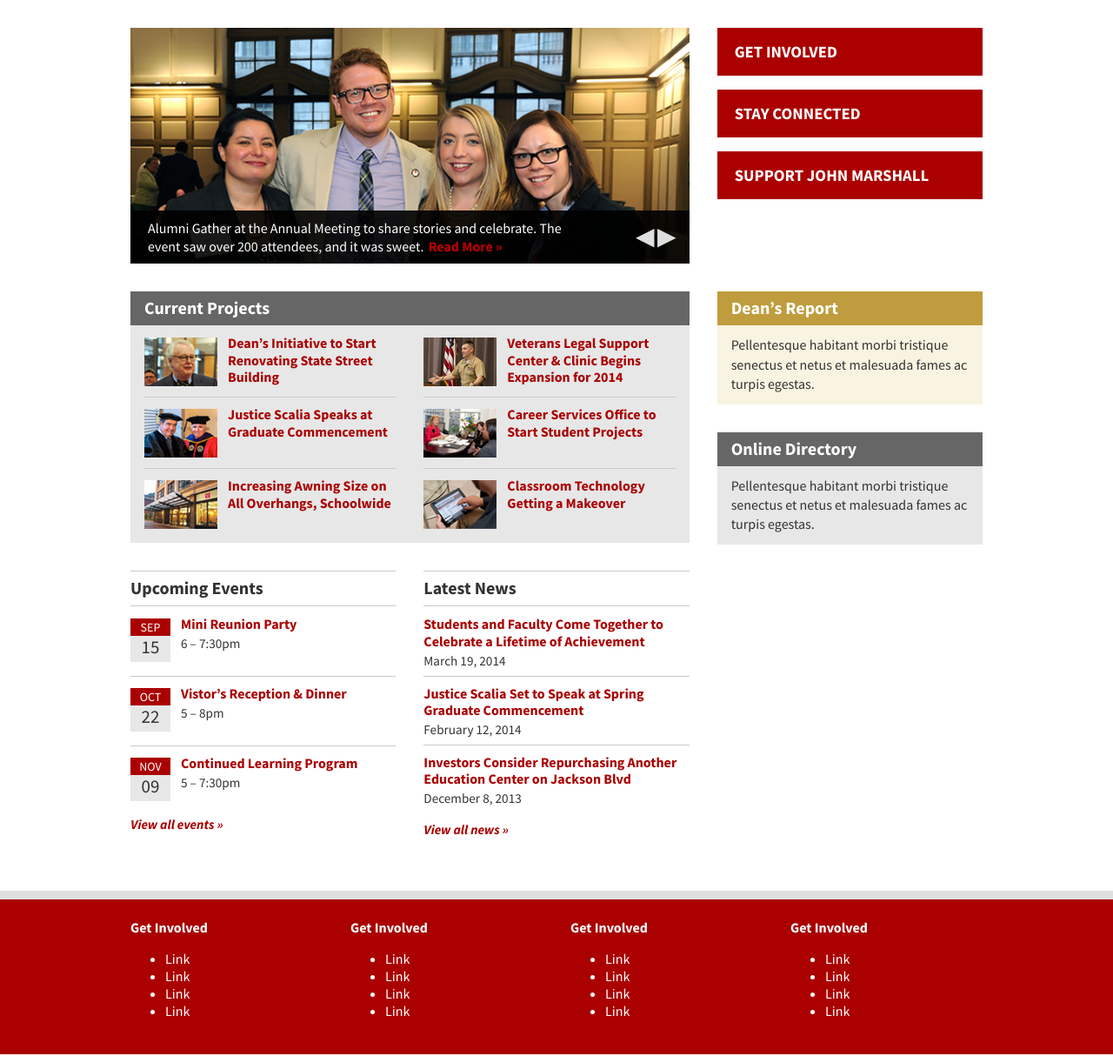
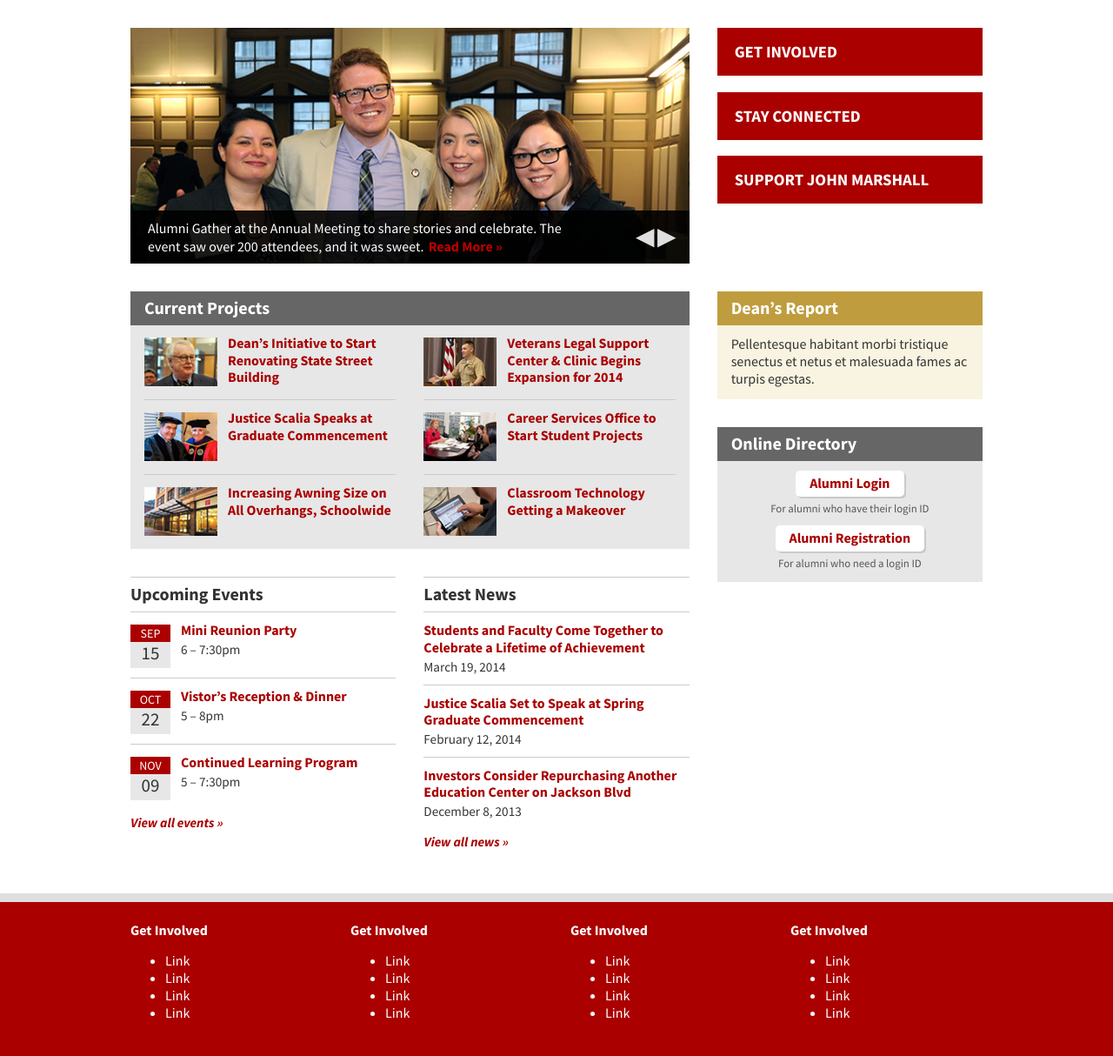
Before and after one commit to stephenkarpeles/alumni.jmls.edu, a PHP site: page / in a window 1280 px wide. Shown: the part 150-1364 px from the top of the page at 87% size. Run offline with PHP 8.4, Linux system fonts and the light colour scheme; grey boxes labelled with a size stand in for pictures from a placeholder-image service; some libraries are stand-ins or nearby versions.

Commit message:
Update homepage styles

```diff
--- a/css/main.css
+++ b/css/main.css
@@ -416,66 +416,76 @@ table {
 }
 
 /* line 8, ../sass/components/_helpers.scss */
+.mar-bot-small-alt {
+  margin-bottom: 0.75em;
+}
+
+/* line 9, ../sass/components/_helpers.scss */
 .mar-bot-small {
   margin-bottom: 1em;
 }
 
-/* line 9, ../sass/components/_helpers.scss */
+/* line 10, ../sass/components/_helpers.scss */
 .mar-bot-medium {
   margin-bottom: 1.5em;
 }
 
-/* line 10, ../sass/components/_helpers.scss */
+/* line 11, ../sass/components/_helpers.scss */
 .mar-bot-large {
   margin-bottom: 2em;
 }
 
-/* line 11, ../sass/components/_helpers.scss */
+/* line 12, ../sass/components/_helpers.scss */
 .mar-bot-larger {
   margin-bottom: 2.5em;
 }
 
-/* line 12, ../sass/components/_helpers.scss */
+/* line 13, ../sass/components/_helpers.scss */
 .mar-bot-largest {
   margin-bottom: 3em;
 }
 
-/* line 14, ../sass/components/_helpers.scss */
+/* line 15, ../sass/components/_helpers.scss */
 .mar-top-zero {
   margin-top: 0;
 }
 
-/* line 15, ../sass/components/_helpers.scss */
+/* line 16, ../sass/components/_helpers.scss */
 .mar-top-smallest {
   margin-top: 0.25em;
 }
 
-/* line 16, ../sass/components/_helpers.scss */
+/* line 17, ../sass/components/_helpers.scss */
 .mar-top-smaller {
   margin-top: 0.5em;
 }
 
-/* line 17, ../sass/components/_helpers.scss */
+/* line 18, ../sass/components/_helpers.scss */
+.mar-top-small-alt {
+  margin-top: 0.75em;
+}
+
+/* line 19, ../sass/components/_helpers.scss */
 .mar-top-small {
   margin-top: 1em;
 }
 
-/* line 18, ../sass/components/_helpers.scss */
+/* line 20, ../sass/components/_helpers.scss */
 .mar-top-medium {
   margin-top: 1.5em;
 }
 
-/* line 19, ../sass/components/_helpers.scss */
+/* line 21, ../sass/components/_helpers.scss */
 .mar-top-large {
   margin-top: 2em;
 }
 
-/* line 20, ../sass/components/_helpers.scss */
+/* line 22, ../sass/components/_helpers.scss */
 .mar-top-larger {
   margin-top: 2.5em;
 }
 
-/* line 21, ../sass/components/_helpers.scss */
+/* line 23, ../sass/components/_helpers.scss */
 .mar-top-largest {
   margin-top: 3em;
 }
@@ -554,17 +564,17 @@ h4 {
 }
 
 /* line 62, ../sass/components/_typography.scss */
-.small-text {
+.text-small {
   font-size: 0.95em;
 }
 
 /* line 63, ../sass/components/_typography.scss */
-.smaller-text {
+.text-smaller {
   font-size: 0.9em;
 }
 
 /* line 64, ../sass/components/_typography.scss */
-.smallest-text {
+.text-smallest {
   font-size: 0.8em;
 }
 
@@ -593,6 +603,15 @@ h4 {
 /* line 80, ../sass/components/_typography.scss */
 .subtext {
   font-size: 0.95em;
+  margin-bottom: 0;
+  padding-top: 0.25em;
+}
+
+/* line 85, ../sass/components/_typography.scss */
+.subtext-alt {
+  font-size: 0.8em;
+  color: #555555;
+  padding-top: .4em;
 }
 
 /* line 2, ../sass/components/_buttons.scss */
@@ -712,10 +731,20 @@ h4 {
 .module {
   position: relative;
   overflow: hidden;
-  clear: both;
+  margin-bottom: 2em;
 }
 
 /* line 8, ../sass/components/_modules.scss */
+.media-box {
+  padding: 11px 0;
+  border-top: 1px solid #cacaca;
+}
+/* line 11, ../sass/components/_modules.scss */
+.media-box:first-child {
+  border-top: none;
+}
+
+/* line 15, ../sass/components/_modules.scss */
 .media,
 .media-content {
   overflow: hidden;
@@ -723,27 +752,16 @@ h4 {
   zoom: 1;
 }
 
-/* line 13, ../sass/components/_modules.scss */
+/* line 20, ../sass/components/_modules.scss */
 .media-content {
   line-height: 1.2;
 }
 
-/* line 16, ../sass/components/_modules.scss */
+/* line 23, ../sass/components/_modules.scss */
 .media .graphic {
   float: left;
   margin-top: 3px;
   margin-right: 12px;
-}
-
-/* line 21, ../sass/components/_modules.scss */
-.media-bordered {
-  padding-top: 10px;
-  border-top: 1px solid #cacaca;
-}
-/* line 24, ../sass/components/_modules.scss */
-.media-bordered:first-child {
-  padding-top: 0;
-  border-top: none;
 }
 
 /* line 30, ../sass/components/_modules.scss */
@@ -781,58 +799,57 @@ h4 {
 
 /* line 46, ../sass/components/_modules.scss */
 .feature-box {
-  padding: 11px 16px 12px;
-}
+  padding: 11px 16px 14px;
+}
+
+/* line 47, ../sass/components/_modules.scss */
+.feature-box-basic {
+  padding: 0;
+}
+
 /* line 48, ../sass/components/_modules.scss */
-.feature-box :last-child {
-  margin-bottom: 0;
-}
-
-/* line 51, ../sass/components/_modules.scss */
-.feature-box-basic {
-  padding: 11px 0px 12px;
-}
-/* line 53, ../sass/components/_modules.scss */
-.feature-box-basic :last-child {
-  margin-bottom: 0;
-}
-
-/* line 56, ../sass/components/_modules.scss */
+.feature-box-media {
+  padding: 0 16px;
+}
+
+/* line 50, ../sass/components/_modules.scss */
 .feature-box-gray {
   background: #e7e7e7;
 }
 
-/* line 57, ../sass/components/_modules.scss */
+/* line 51, ../sass/components/_modules.scss */
 .feature-box-gold {
   background: #f8f4e1;
 }
 
-/* line 61, ../sass/components/_modules.scss */
+/* line 55, ../sass/components/_modules.scss */
 .action-bar a {
   display: block;
+  margin-bottom: 1em;
   padding: 16px 20px;
   background: #aa0000;
   font-size: 1.17em;
+  font-weight: 700;
   text-transform: uppercase;
   color: white;
 }
-/* line 68, ../sass/components/_modules.scss */
+/* line 64, ../sass/components/_modules.scss */
 .action-bar a:hover, .action-bar a:active {
   background: #bb0000;
   color: white;
 }
 
-/* line 73, ../sass/components/_modules.scss */
+/* line 69, ../sass/components/_modules.scss */
 .highlight {
   text-align: center;
 }
 
-/* line 76, ../sass/components/_modules.scss */
+/* line 72, ../sass/components/_modules.scss */
 .highlight img {
   width: 100%;
 }
 
-/* line 79, ../sass/components/_modules.scss */
+/* line 75, ../sass/components/_modules.scss */
 .highlight-wrap {
   overflow: hidden;
   clear: both;
@@ -840,13 +857,13 @@ h4 {
   padding: 0;
 }
 @media (min-width: 480px) {
-  /* line 79, ../sass/components/_modules.scss */
+  /* line 75, ../sass/components/_modules.scss */
   .highlight-wrap {
     margin-left: -2em;
   }
 }
 
-/* line 86, ../sass/components/_modules.scss */
+/* line 82, ../sass/components/_modules.scss */
 .highlight-unit {
   position: relative;
   overflow: visible;
@@ -855,23 +872,23 @@ h4 {
   padding-left: 1.5em;
 }
 @media (min-width: 480px) {
-  /* line 86, ../sass/components/_modules.scss */
+  /* line 82, ../sass/components/_modules.scss */
   .highlight-unit {
     padding-left: 2em;
   }
 }
 @media (min-width: 900px) {
-  /* line 86, ../sass/components/_modules.scss */
+  /* line 82, ../sass/components/_modules.scss */
   .highlight-unit {
     width: 33%;
   }
 }
-/* line 94, ../sass/components/_modules.scss */
+/* line 90, ../sass/components/_modules.scss */
 .highlight-unit img {
   padding-bottom: 0.25em;
 }
 
-/* line 97, ../sass/components/_modules.scss */
+/* line 93, ../sass/components/_modules.scss */
 .highlight-header {
   height: 4.75em;
   font-size: 1.17em;
@@ -879,25 +896,25 @@ h4 {
   line-height: 1.1;
 }
 @media (min-width: 360px) {
-  /* line 97, ../sass/components/_modules.scss */
+  /* line 93, ../sass/components/_modules.scss */
   .highlight-header {
     height: 4em;
   }
 }
 @media (min-width: 800px) {
-  /* line 97, ../sass/components/_modules.scss */
+  /* line 93, ../sass/components/_modules.scss */
   .highlight-header {
     height: 3.75em;
   }
 }
 
-/* line 106, ../sass/components/_modules.scss */
+/* line 102, ../sass/components/_modules.scss */
 .datebox {
   width: 46px;
   text-align: center;
 }
 
-/* line 110, ../sass/components/_modules.scss */
+/* line 106, ../sass/components/_modules.scss */
 .datebox-header {
   width: 100%;
   padding-top: 1px;
@@ -908,7 +925,7 @@ h4 {
   color: white;
 }
 
-/* line 119, ../sass/components/_modules.scss */
+/* line 115, ../sass/components/_modules.scss */
 .datebox-content {
   background: #e7e7e7;
   font-size: 21px;
@@ -1529,7 +1546,7 @@ a.caption-link:hover, a.caption-link:active {
 
 /* line 1, ../sass/sections/_footer.scss */
 footer {
-  margin-top: 1.5em;
+  margin-top: 1em;
   padding: 1.5em 0;
   background: #aa0000;
   color: white;
--- a/index.php
+++ b/index.php
@@ -6,7 +6,7 @@
 		<div class="grid-wrap">
 			<div class="grid-col bp3-col-2-3">
 
-				<div class="slider mar-bot-large">
+				<div class="module slider">
 					<ul class="rslides no-list-style">
 					  <li>
 					  	<img src="images/hero-1.jpg" alt="">
@@ -26,9 +26,9 @@
 			</div>
 
 			<div class="grid-col bp3-col-1-3">
-				<div class="action-bar bold mar-bot-small"><a href="">Get Involved</a></div>
-				<div class="action-bar bold mar-bot-small"><a href="">Stay Connected</a></div>
-				<div class="action-bar bold mar-bot-small"><a href="">Support John Marshall</a></div>
+				<div class="action-bar"><a href="">Get Involved</a></div>
+				<div class="action-bar"><a href="">Stay Connected</a></div>
+				<div class="action-bar"><a href="">Support John Marshall</a></div>
 			</div>
 
 	</div><!-- .grid-wrap -->
@@ -36,14 +36,15 @@
 	<div class="grid-wrap">
 		<div class="grid-col bp3-col-2-3">
 			<div class="header-bar header-bar-gray beta">Current Projects</div>
-			<div class="feature-box feature-box-gray mar-bot-large">
+			<div class="module feature-box feature-box-media feature-box-gray">
 
 				<div class="grid-wrap">
 
-					<div class="grid-col bp1-col-1-2">
+					<div class="grid-col bp2-col-1-2">
 
 						<!-- Project -->
-						<div class="media media-bordered mar-bot-smaller">
+						<div class="media-box">
+							<div class="media">
 								<a href="" class="graphic">
 									<img src="images/project-1.jpg" alt="">
 								</a>
@@ -51,9 +52,11 @@
 									<a class="bold" href="">Dean&rsquo;s Initiative to Start Renovating State Street Building</a>
 								</div>
 							</div>
+						</div>
 
 						<!-- Project -->
-						<div class="media media-bordered mar-bot-smaller">
+						<div class="media-box">
+							<div class="media">
 								<a href="" class="graphic">
 									<img src="images/project-2.jpg" alt="">
 								</a>
@@ -61,9 +64,11 @@
 									<a class="bold" href="">Justice Scalia Speaks at Graduate Commencement</a>
 								</div>
 							</div>
+						</div>
 
 						<!-- Project -->
-						<div class="media media-bordered mar-bot-smaller">
+						<div class="media-box">
+							<div class="media">
 								<a href="" class="graphic">
 									<img src="images/project-3.jpg" alt="">
 								</a>
@@ -71,13 +76,15 @@
 									<a class="bold" href="">Increasing Awning Size on All Overhangs, Schoolwide</a>
 								</div>
 							</div>
+						</div>
 
 					</div>
 
-					<div class="grid-col bp1-col-1-2">
+					<div class="grid-col bp2-col-1-2">
 
 						<!-- Project -->
-						<div class="media media-bordered mar-bot-smaller">
+						<div class="media-box">
+							<div class="media">
 								<a href="" class="graphic">
 									<img src="images/project-4.jpg" alt="">
 								</a>
@@ -85,9 +92,11 @@
 									<a class="bold" href="">Veterans Legal Support Center &amp; Clinic Begins Expansion for 2014</a>
 								</div>
 							</div>
+						</div>
 
 						<!-- Project -->
-						<div class="media media-bordered mar-bot-smaller">
+						<div class="media-box">
+							<div class="media">
 								<a href="" class="graphic">
 									<img src="images/project-5.jpg" alt="">
 								</a>
@@ -95,14 +104,17 @@
 									<a class="bold" href="">Career Services Office to Start Student Projects</a>
 								</div>
 							</div>
+						</div>
 
 						<!-- Project -->
-						<div class="media media-bordered mar-bot-smaller">
+						<div class="media-box">
+							<div class="media">
 								<a href="" class="graphic">
 									<img src="images/project-6.jpg" alt="">
 								</a>
 								<div class="media-content">
 									<a class="bold" href="">Classroom Technology Getting a Makeover</a>
+								</div>
 							</div>
 						</div>
 
@@ -113,15 +125,16 @@
 
 			<div class="grid-wrap">
 
-				<div class="grid-col bp2-col-1-2 mar-bot-medium">
+				<div class="grid-col bp2-col-1-2">
 					<div class="header-bar header-bar-basic">
 						Upcoming Events
 					</div>
 
-					<div class="feature-box-basic">
+					<div class="module feature-box-basic">
 
 						<!-- Event -->
-						<div class="media media-bordered mar-bot-small">
+						<div class="media-box">
+							<div class="media">
 								<div href="" class="graphic">
 									<div class="datebox">
 									  <div class="datebox-header">Sep</div>
@@ -130,12 +143,14 @@
 								</div>
 								<div class="media-content">
 									<a class="bold" href="">Mini Reunion Party</a>
-								<div class="subtext mar-top-smallest">6 &ndash; 7:30pm</div>
+									<div class="subtext">6 &ndash; 7:30pm</div>
+								</div>
 							</div>
 						</div>
 
 						<!-- Event -->
-						<div class="media media-bordered mar-bot-small">
+						<div class="media-box">
+						<div class="media">
 							<div href="" class="graphic">
 								<div class="datebox">
 								  <div class="datebox-header">Oct</div>
@@ -144,12 +159,14 @@
 							</div>
 							<div class="media-content">
 								<a class="bold" href="">Vistor&rsquo;s Reception &amp; Dinner</a>
-								<div class="subtext mar-top-smallest">5 &ndash; 8pm</div>
+								<div class="subtext">5 &ndash; 8pm</div>
+							</div>
 						</div>
 						</div>
 
 						<!-- Event -->
-						<div class="media media-bordered mar-bot-small">
+						<div class="media-box">
+							<div class="media">
 								<div href="" class="graphic">
 									<div class="datebox">
 									  <div class="datebox-header">Nov</div>
@@ -158,50 +175,57 @@
 								</div>
 								<div class="media-content">
 									<a class="bold" href="">Continued Learning Program</a>
-								<div class="subtext mar-top-smallest">5 &ndash; 7:30pm</div>
+									<div class="subtext">5 &ndash; 7:30pm</div>
+								</div>
 							</div>
 						</div>
 
-						<p class="small-text mar-top-small bold italic"><a href="">View all events &raquo;</a></p>
+						<p class="subtext bold italic"><a href="">View all events &raquo;</a></p>
 
 					</div><!-- .feature-box-basic -->
 
 				</div>
 
 
-				<div class="grid-col bp2-col-1-2 mar-bot-medium">
+				<div class="grid-col bp2-col-1-2">
 
 					<div class="header-bar header-bar-basic">
 						<span class="bold">Latest News</span>
 					</div>
 
-					<div class="feature-box-basic">
+					<div class="module feature-box-basic">
 
 						<!-- News Item -->
-						<div class="media media-bordered mar-bot-smaller">
+						<div class="media-box">
+							<div class="media">
 								<div class="media-content">
 									<a class="bold" href="">Students and Faculty Come Together to Celebrate a Lifetime of Achievement</a>
-								<div class="subtext mar-top-smallest">March 19, 2014</div>
+									<div class="subtext">March 19, 2014</div>
+								</div>
 							</div>
 						</div>
 
 						<!-- News Item -->
-						<div class="media media-bordered mar-bot-smaller">
+						<div class="media-box">
+							<div class="media">
 								<div class="media-content">
 									<a class="bold" href="">Justice Scalia Set to Speak at Spring Graduate Commencement</a>
-								<div class="subtext mar-top-smallest">February 12, 2014</div>
+									<div class="subtext">February 12, 2014</div>
+								</div>
 							</div>
 						</div>
 
 						<!-- News Item -->
-						<div class="media media-bordered mar-bot-smaller">
+						<div class="media-box">
+							<div class="media">
 								<div class="media-content">
 									<a class="bold" href="">Investors Consider Repurchasing Another Education Center on Jackson Blvd</a>
-								<div class="subtext mar-top-smallest">December 8, 2013</div>
+									<div class="subtext">December 8, 2013</div>
+								</div>
 							</div>
 						</div>
 
-						<p class="small-text mar-top-small bold italic"><a href="">View all news &raquo;</a></p>
+						<p class="subtext bold italic"><a href="">View all news &raquo;</a></p>
 
 					</div><!-- .feature-box-basic -->
 
@@ -216,19 +240,23 @@
 			<div class="grid-wrap">
 
 				<div class="grid-col col-1-1 bp2-col-1-2 bp3-col-1-1">
-					<div class="module mar-bot-large">
+					<div class="module">
 						<div class="header-bar header-bar-gold">Dean&rsquo;s Report</div>
 						<div class="feature-box feature-box-gold">
-							<p>Pellentesque habitant morbi tristique senectus et netus et malesuada fames ac turpis egestas.</p>
+							Pellentesque habitant morbi tristique senectus et netus et malesuada fames ac turpis egestas.
 						</div>
 					</div>
 				</div>
 
 				<div class="grid-col col-1-1 bp2-col-1-2 bp3-col-1-1">
-					<div class="module mar-bot-large">
+					<div class="module">
 						<div class="header-bar header-bar-gray">Online Directory</div>
-						<div class="feature-box feature-box-gray">
-							<p>Pellentesque habitant morbi tristique senectus et netus et malesuada fames ac turpis egestas.</p>
+						<div class="feature-box feature-box-gray text-center">
+							<div class="btn btn-medium btn-white bold">Alumni Login</div>
+							<div class="subtext-alt">For alumni who have their login ID</div>
+							<div class="mar-bot-small-alt"></div>
+							<div class="btn btn-medium btn-white bold">Alumni Registration</div>
+							<div class="subtext-alt">For alumni who need a login ID</div>
 						</div>
 					</div>
 				</div>
--- a/sass/components/_helpers.scss
+++ b/sass/components/_helpers.scss
@@ -2,20 +2,22 @@
 $base-spacing-unit  : .5em;
 
 // Margins
-.mar-bot-zero     { margin-bottom: 0; }  									  // 0em
-.mar-bot-smallest { margin-bottom: $base-spacing-unit/2; }  // .25em
-.mar-bot-smaller  { margin-bottom: $base-spacing-unit; }    // .5em
-.mar-bot-small    { margin-bottom: $base-spacing-unit*2; }  // 1em
-.mar-bot-medium   { margin-bottom: $base-spacing-unit*3; }  // 1.5em
-.mar-bot-large 		{ margin-bottom: $base-spacing-unit*4; }  // 2em
-.mar-bot-larger 	{ margin-bottom: $base-spacing-unit*5; }  // 2.5em
-.mar-bot-largest 	{ margin-bottom: $base-spacing-unit*6; }  // 3em
+.mar-bot-zero       { margin-bottom: 0; }  									  // 0em
+.mar-bot-smallest 	{ margin-bottom: $base-spacing-unit/2; }  // .25em
+.mar-bot-smaller  	{ margin-bottom: $base-spacing-unit; }    // .5em
+.mar-bot-small-alt  { margin-bottom: $base-spacing-unit*1.5 } // .75em
+.mar-bot-small    	{ margin-bottom: $base-spacing-unit*2; }  // 1em
+.mar-bot-medium   	{ margin-bottom: $base-spacing-unit*3; }  // 1.5em
+.mar-bot-large 			{ margin-bottom: $base-spacing-unit*4; }  // 2em
+.mar-bot-larger 		{ margin-bottom: $base-spacing-unit*5; }  // 2.5em
+.mar-bot-largest 		{ margin-bottom: $base-spacing-unit*6; }  // 3em
 
-.mar-top-zero     { margin-top: 0; }  									    // 0em
-.mar-top-smallest { margin-top: $base-spacing-unit/2; }     // .25em
-.mar-top-smaller  { margin-top: $base-spacing-unit; }       // .5em
-.mar-top-small    { margin-top: $base-spacing-unit*2; }     // 1em
-.mar-top-medium   { margin-top: $base-spacing-unit*3; }     // 1.5em
-.mar-top-large 		{ margin-top: $base-spacing-unit*4; }     // 2em
-.mar-top-larger 	{ margin-top: $base-spacing-unit*5; }     // 2.5em
-.mar-top-largest 	{ margin-top: $base-spacing-unit*6; }     // 3em
+.mar-top-zero     	{ margin-top: 0; }  									    // 0em
+.mar-top-smallest 	{ margin-top: $base-spacing-unit/2; }     // .25em
+.mar-top-smaller  	{ margin-top: $base-spacing-unit; }       // .5em
+.mar-top-small-alt 	{ margin-top: $base-spacing-unit*1.5; }   // .75em
+.mar-top-small    	{ margin-top: $base-spacing-unit*2; }     // 1em
+.mar-top-medium   	{ margin-top: $base-spacing-unit*3; }     // 1.5em
+.mar-top-large 			{ margin-top: $base-spacing-unit*4; }     // 2em
+.mar-top-larger 		{ margin-top: $base-spacing-unit*5; }     // 2.5em
+.mar-top-largest 		{ margin-top: $base-spacing-unit*6; }     // 3em
--- a/sass/components/_modules.scss
+++ b/sass/components/_modules.scss
@@ -1,9 +1,16 @@
 .module {
 	position: relative;
 	overflow: hidden;
-	clear: both; }
+	margin-bottom: $base-spacing-unit*4; }
 
 // Media Object - More info here: http://www.stubbornella.org/content/2010/06/25/the-media-object-saves-hundreds-of-lines-of-code/
+
+.media-box {
+	padding: 11px 0;
+	border-top: 1px solid $lighter-gray;
+	&:first-child {
+		border-top: none;	} }
+
 .media,
 .media-content {
 	overflow: hidden;
@@ -17,13 +24,6 @@
 	float: left;
 	margin-top: 3px;
 	margin-right: 12px; }
-
-.media-bordered {
-	padding-top: 10px;
-	border-top: 1px solid $lighter-gray;
-	&:first-child {
-		padding-top: 0;
-		border-top: none;	} }
 
 
 // Header Bars
@@ -43,15 +43,9 @@
 	border-bottom: 1px solid $lighter-gray; }
 
 // Feature Boxes
-.feature-box {
-	padding: 11px 16px 12px;
-	:last-child {
-		margin-bottom: 0; } }
-
-.feature-box-basic {
-	padding: 11px 0px 12px;
-	:last-child {
-		margin-bottom: 0; } }
+.feature-box 				{ padding: 11px 16px 14px; }
+.feature-box-basic  { padding: 0; }
+.feature-box-media  {	padding: 0 16px;}
 
 .feature-box-gray { background: $light-gray; }
 .feature-box-gold { background: $tan; }
@@ -60,9 +54,11 @@
 .action-bar {
 	a {
 		display: block;
+		margin-bottom: $base-spacing-unit*2;
 		padding: 16px 20px;
 		background: $main-red;
 		font-size: $font-size-delta;
+		font-weight: 700;
 		text-transform: uppercase;
 		color: white;
 		&:hover, &:active {
--- a/sass/components/_typography.scss
+++ b/sass/components/_typography.scss
@@ -59,9 +59,9 @@ h4 {
 .delta 		{ font-size: $font-size-delta;   line-height: $line-height-lowest; }
 .epsilon 	{ font-size: $font-size-epsilon; line-height: $line-height-lowest; }
 
-.small-text    { font-size: $font-size-small; }
-.smaller-text  { font-size: $font-size-smaller; }
-.smallest-text { font-size: $font-size-smallest; }
+.text-small    { font-size: $font-size-small; }
+.text-smaller  { font-size: $font-size-smaller; }
+.text-smallest { font-size: $font-size-smallest; }
 
 .text-center { text-align: center; }
 .text-right  { text-align: right; }
@@ -77,4 +77,12 @@ h4 {
 	font-weight: 300; }
 
 // Subtext for things like dates or times
-.subtext { font-size: $font-size-small; }
+.subtext {
+	font-size: $font-size-small;
+	margin-bottom: 0;
+	padding-top: $base-spacing-unit/2; }
+
+.subtext-alt {
+	font-size: $font-size-smallest;
+	color: $mid-gray-alt;
+	padding-top: .4em; }
--- a/sass/sections/_footer.scss
+++ b/sass/sections/_footer.scss
@@ -1,5 +1,5 @@
 footer {
-	margin-top: $base-spacing-unit*3;
+	margin-top: $base-spacing-unit*2;
 	padding: 1.5em 0;
 	background: $main-red;
 	color: white;
```
Also changed, not shown: compass_app_log.txt (+51 -0 lines), interior.php (+7 -7 lines). Lines whose indentation alone changed are shown as unchanged.
